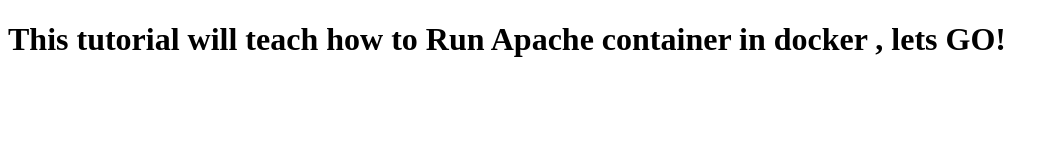
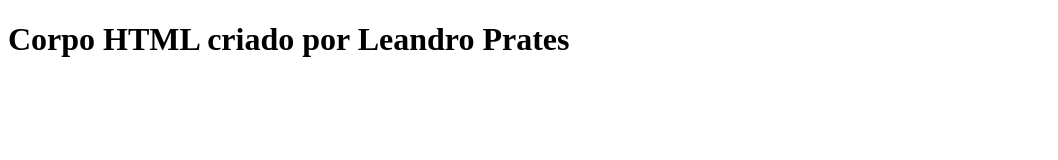
Before and after one commit to leandrocprates/docker, a plain HTML site: page index.html in a window 1280 px wide. Shown: the whole page, without its empty margins (0-1058 px from the left). Drawn offline with Linux system fonts and the light colour scheme.

Commit message:
mudado html

```diff
--- a/index.html
+++ b/index.html
@@ -2,9 +2,9 @@
 <html lang="en">
 <head>
     <meta charset="UTF-8">
-    <title>This tutorial will teach how to Run Apache container in docker .</title>
+    <title>Imagem criada por Leandro Prates</title>
 </head>
 <body>
-    <h1>This tutorial will teach how to Run Apache container in docker , lets GO!</h1>
+    <h1>Corpo HTML criado por Leandro Prates</h1>
 </body>
 </html>
```
